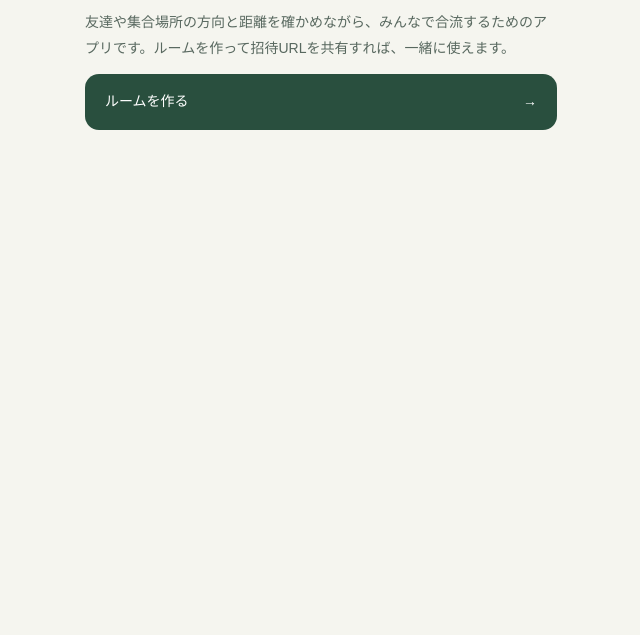
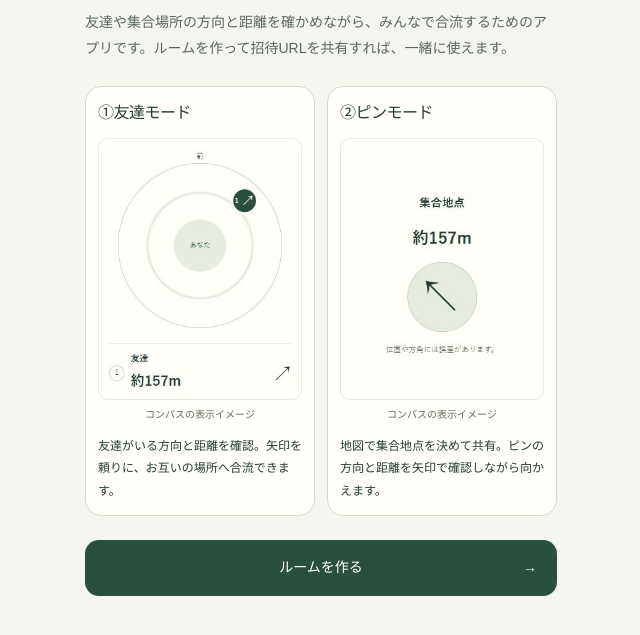
Before and after one commit to kunikou92/syu-go-, a website built with Vite: page index.html in a window 1280 px wide. Shown: the part 149-784 px from the top of the page, without its empty margins (319-959 px from the left). Built offline with nearby package versions, Linux system fonts and the light colour scheme; no server answers.

Commit message:
ホーム画面のUI変更

```diff
--- a/src/main.ts
+++ b/src/main.ts
@@ -31,7 +31,20 @@ const views = {
   '/': {
     label: 'HOME',
     title: '',
-    body: '<p class="lead home-description">友達や集合場所の方向と距離を確かめながら、みんなで合流するためのアプリです。ルームを作って招待URLを共有すれば、一緒に使えます。</p><a class="button home-create" href="#/create">ルームを作る <span aria-hidden="true">→</span></a>',
+    body: `<p class="lead home-description">友達や集合場所の方向と距離を確かめながら、みんなで合流するためのアプリです。ルームを作って招待URLを共有すれば、一緒に使えます。</p>
+      <section class="home-modes" aria-label="2つの案内モード">
+        <article class="home-mode-card">
+          <h2>①友達モード</h2>
+          <figure><img src="/images/friends-compass.png" width="320" height="410" alt="友達のいる方向を丸いコンパスと矢印で示し、距離を表示する画面"><figcaption>コンパスの表示イメージ</figcaption></figure>
+          <p>友達がいる方向と距離を確認。矢印を頼りに、お互いの場所へ合流できます。</p>
+        </article>
+        <article class="home-mode-card">
+          <h2>②ピンモード</h2>
+          <figure><img src="/images/pin-compass.png" width="320" height="410" alt="集合地点までの距離と、向かう方向の矢印を表示する画面"><figcaption>コンパスの表示イメージ</figcaption></figure>
+          <p>地図で集合地点を決めて共有。ピンの方向と距離を矢印で確認しながら向かえます。</p>
+        </article>
+      </section>
+      <a class="button home-create" href="#/create">ルームを作る <span aria-hidden="true">→</span></a>`,
   },
   '/create': {
     label: 'CREATE ROOM',
--- a/src/style.css
+++ b/src/style.css
@@ -5,7 +5,15 @@ a { color: inherit; text-decoration: none; }
 .shell { max-width: 520px; margin: auto; padding: 28px 24px; }
 header { display: flex; justify-content: space-between; align-items: center; padding-bottom: 48px; }
 .brand { font-size: 34px; font-weight: 900; letter-spacing: -.08em; }
-.home-create { margin-top: 12px; }
+.button.home-create { margin-top: 24px; justify-content: center; text-align: center; position: relative; }
+.home-create > span { position: absolute; right: 20px; }
+.home-modes { display: grid; grid-template-columns: minmax(0, 1fr) minmax(0, 1fr); gap: 12px; margin: 24px 0; }
+.home-mode-card { min-width: 0; padding: 12px; border: 1px solid #d5dccf; border-radius: 16px; background: #fffef8; }
+.home-mode-card h2 { font-size: clamp(13px, 3.5vw, 16px); margin: 0 0 12px; letter-spacing: -.03em; }
+.home-mode-card figure { margin: 0; }
+.home-mode-card img { display: block; width: 100%; height: auto; aspect-ratio: 32 / 41; border: 1px solid #e5e8df; border-radius: 10px; }
+.home-mode-card figcaption { margin: 6px 0 12px; font-size: 10px; color: #637065; text-align: center; }
+.home-mode-card p { margin: 0; font-size: 12px; line-height: 1.9; }
 #location-controls { display: grid; grid-template-columns: minmax(0, 1fr) minmax(0, 1fr); gap: 12px; }
 #location-controls .button { justify-content: center; margin: 8px 0; font-size: 17px; }
 #location-controls [aria-pressed="true"] { background: #294f3e; color: #fff; opacity: 1; }
```
Also changed, not shown: READ.md (+4 -0 lines), public/images/friends-compass.png (added), public/images/pin-compass.png (added).
